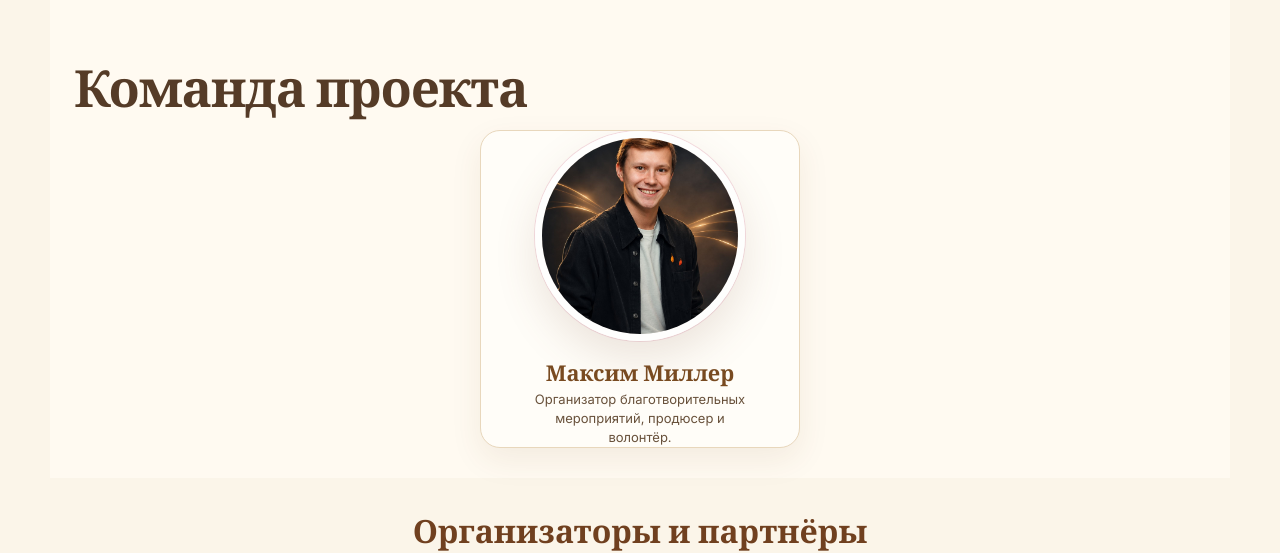
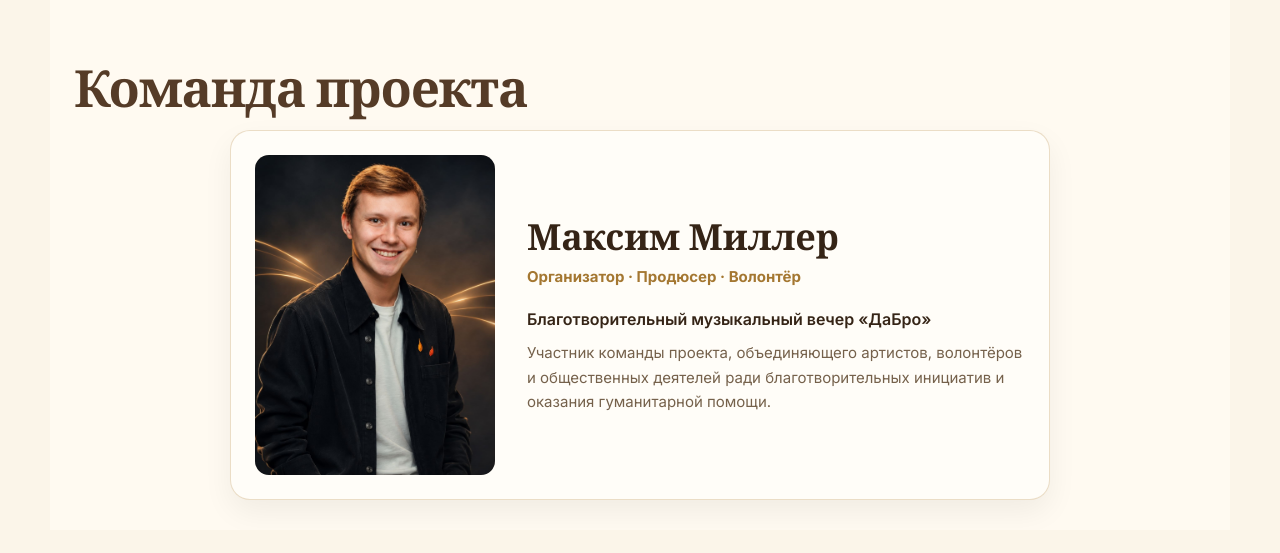
Before and after one commit to yuriyzalazaev2004-jpg/MANGUST, a plain HTML site: page index.html in a window 1280 px wide. Shown: the part 6380-6933 px from the top of the page. Drawn offline with nearby package versions, Linux system fonts and the light colour scheme; no server answers.

Commit message:
Add files via upload

```diff
--- a/index.html
+++ b/index.html
@@ -71,6 +71,17 @@
 .media-section .media-tv-card .media-tv-visual {flex:0 0 auto!important;width:100%!important;}
 .media-section .media-tv-card .media-team-info {width:100%!important;}
 }
+</style>
+<style id="team-profile-style">
+#team .team-profile{display:grid;grid-template-columns:minmax(0,240px) minmax(0,1fr);align-items:center;gap:32px;max-width:820px;margin:0 auto;padding:24px;border:1px solid rgba(183,138,69,.28);border-radius:20px;background:var(--surface);box-shadow:0 12px 30px rgba(0,0,0,.06);}
+#team .team-portrait{width:100%;aspect-ratio:3/4;height:auto;position:relative;overflow:hidden;border-radius:14px;}
+#team .team-portrait img{position:absolute;inset:0;width:100%;height:100%;object-fit:cover;object-position:center;}
+#team .team-details{min-width:0;text-align:left;}
+#team .team-details h3{font-family:var(--font-heading);font-size:clamp(25px,3vw,36px);line-height:1.15;margin:0 0 10px;color:var(--text);}
+#team .team-roles{font-size:15px;font-weight:700;color:#a47731;line-height:1.5;margin:0 0 18px;}
+#team .team-event{font-size:16px;font-weight:600;color:var(--text);line-height:1.5;margin:0 0 10px;}
+#team .team-bio{font-size:15px;line-height:1.65;color:var(--muted);margin:0;}
+@media(max-width:600px){#team .team-profile{grid-template-columns:1fr;gap:20px;padding:18px;max-width:400px;}#team .team-portrait{max-width:240px;margin:0 auto;}#team .team-details{text-align:center;}#team .team-roles{font-size:13px;}#team .team-bio{font-size:14px;}}
 </style>
 </head>
 <body>
@@ -325,12 +336,15 @@
 
     <section class="artists-section" id="team" aria-labelledby="team-title">
       <div class="section-head left-head"><h2 class="section-title" id="team-title">Команда проекта</h2></div>
-      <div style="display:flex;justify-content:center;">
-        <article class="artist-card" style="width:100%;max-width:320px;min-width:0;">
-          <div class="artist-photo"><img src="images/team/maxim-miller.jpg" alt="Максим Миллер" loading="lazy" onerror="this.style.display='none'"><span class="photo-fallback">ММ</span></div>
-          <h3>Максим Миллер</h3><p>Организатор благотворительных мероприятий, продюсер и волонтёр.</p>
-        </article>
-      </div>
+      <article class="team-profile">
+        <div class="guest-photo team-portrait"><img src="images/team/maxim-miller.jpg" alt="Максим Миллер" loading="lazy" onerror="this.style.display='none'"><span class="photo-fallback">ММ</span></div>
+        <div class="team-details">
+          <h3>Максим Миллер</h3>
+          <p class="team-roles">Организатор · Продюсер · Волонтёр</p>
+          <p class="team-event">Благотворительный музыкальный вечер «ДаБро»</p>
+          <p class="team-bio">Участник команды проекта, объединяющего артистов, волонтёров и общественных деятелей ради благотворительных инициатив и оказания гуманитарной помощи.</p>
+        </div>
+      </article>
     </section>
 
     <section class="organizers-section" id="organizers">
```
